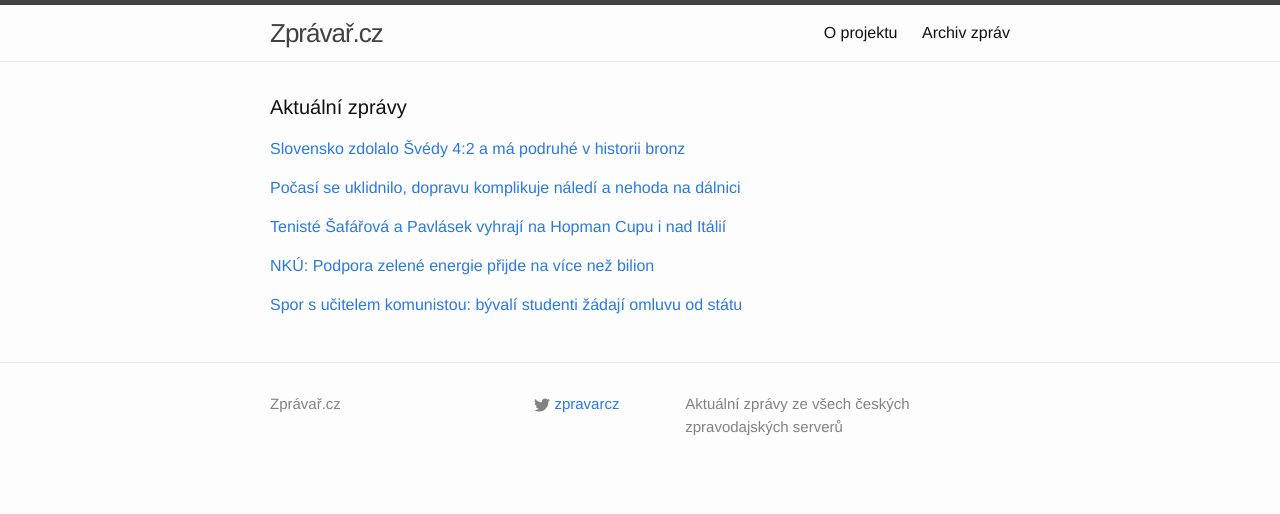
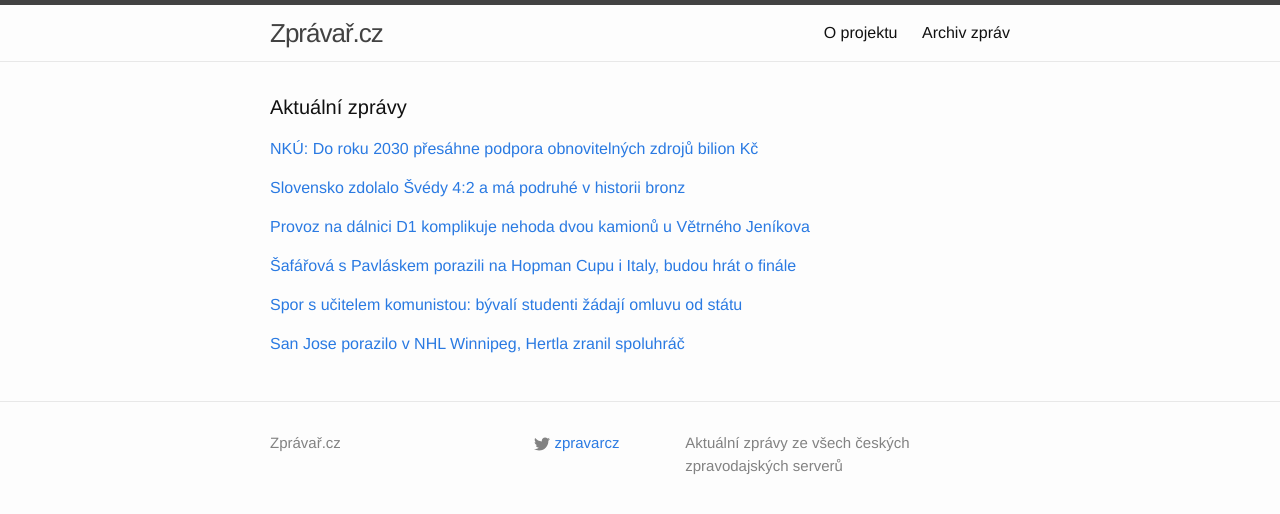
Before and after one commit to adliska/zpravar, a Jekyll site: the page built from index.html, in a window 1280 px wide. Shown: the top 514 px of the page. Built offline with Jekyll 4.4.1, drawn with Linux system fonts in a browser that asks for light colours.

Commit message:
zpravar news update

```diff
--- a/index.html
+++ b/index.html
@@ -5,8 +5,19 @@ layout: default
 <div class="home">
     <h1 class="page-heading">Aktuální zprávy</h1>
 
-<p><a href="javascript:;" onclick="toggle_visibility('zpravy0')">Slovensko zdolalo Švédy 4:2 a má podruhé v historii bronz</a></p>
+<p><a href="javascript:;" onclick="toggle_visibility('zpravy0')">NKÚ: Do roku 2030 přesáhne podpora obnovitelných zdrojů bilion Kč</a></p>
 <div id="zpravy0" style="display:none">
+<ul>
+<li><a href=http://www.financninoviny.cz/zpravodajstvi/zpravy/nku-do-roku-2030-presahne-podpora-obnovitelnych-zdroju-bilion-kc/1165331>NKÚ: Do roku 2030 přesáhne podpora obnovitelných zdrojů bilion Kč - www.financninoviny.cz</a></li>
+<li><a href=http://echo24.cz/a/iKsiw>Za zelenou elektřinu zaplatíme navíc přes bilion korun - echo24.cz</a></li>
+<li><a href=http://www.rozhlas.cz/_zprava/nku-naklady-na-obnovitelne-zdroje-elektriny-prevysi-do-roku-2030-bilion-korun--1439997>NKÚ: Náklady na obnovitelné zdroje elektřiny převýší do roku 2030 bilion korun - www.rozhlas.cz</a></li>
+<li><a href=http://www.ceskatelevize.cz/ct24/ekonomika/297235-nku-podpora-zelene-energie-prijde-na-vice-nez-bilion/>NKÚ: Podpora zelené energie přijde na více než bilion - www.ceskatelevize.cz</a></li>
+<li><a href=http://www.novinky.cz/ekonomika/357910-nku-podpora-zelene-elektriny-do-roku-2030-presahne-bilion-korun.html>NKÚ: Podpora zelené elektřiny do roku 2030 přesáhne bilión korun - www.novinky.cz</a></li>
+<li><a href=http://www.lidovky.cz/nku-do-roku-2030-presahne-podpora-obnovitelnych-zdroju-bilion-pl5-/zpravy-domov.aspx?c=A150106_075807_ln_domov_sk>Do roku 2030 přesáhne podpora obnovitelných zdrojů bilion, tvrdí NKÚ  - www.lidovky.cz</a></li>
+<li><a href=http://ekonomika.idnes.cz/fotovoltaika-00z-/ekonomika.aspx?c=A150106_071925_ekonomika_skr>NKÚ: Podpora zelené elektřiny vyjde Česko do roku 2030 na bilion korun - ekonomika.idnes.cz</a></li>
+</ul>
+</div><p><a href="javascript:;" onclick="toggle_visibility('zpravy1')">Slovensko zdolalo Švédy 4:2 a má podruhé v historii bronz</a></p>
+<div id="zpravy1" style="display:none">
 <ul>
 <li><a href=http://www.denik.cz/hokej/slovensko-zdolalo-svedy-4-2-a-ma-podruhe-v-historii-bronz-20150106.html>Slovensko zdolalo Švédy 4:2 a má podruhé v historii bronz - www.denik.cz</a></li>
 <li><a href=http://www.denik.cz/hokej/kanada-po-petiletem-pustu-vyhrala-ms-dvacitek-a-ma-16-titul-20150106.html>Kanada po pětiletém půstu vyhrála MS dvacítek a má 16. titul - www.denik.cz</a></li>
@@ -15,31 +26,25 @@ layout: default
 <li><a href=http://www.sportovninoviny.cz/zpravy/kanada-se-po-sesti-letech-dockala-zlata-porazila-rusko-5-4/1165295>Kanada se po šesti letech dočkala zlata, porazila Rusko 5:4 - www.sportovninoviny.cz</a></li>
 <li><a href=http://www.tyden.cz/rubriky/sport/hokej/slovenska-euforie-jejich-mladici-porazili-svedy-a-ziskali-bronz_329182.html>Slovenská euforie! Jejich mladíci porazili Švédy a získali bronz - www.tyden.cz</a></li>
 </ul>
-</div><p><a href="javascript:;" onclick="toggle_visibility('zpravy1')">Počasí se uklidnilo, dopravu komplikuje náledí a nehoda na dálnici</a></p>
-<div id="zpravy1" style="display:none">
+</div><p><a href="javascript:;" onclick="toggle_visibility('zpravy2')">Provoz na dálnici D1 komplikuje nehoda dvou kamionů u Větrného Jeníkova</a></p>
+<div id="zpravy2" style="display:none">
 <ul>
+<li><a href=http://www.denik.cz/z_domova/provoz-na-dalnici-d1-komplikuje-nehoda-dvou-kamionu-u-vetrneho-jenikova-20150106.html>Provoz na dálnici D1 komplikuje nehoda dvou kamionů u Větrného Jeníkova - www.denik.cz</a></li>
 <li><a href=http://zpravy.idnes.cz/pocasi-silnice-6-ledna-0tj-/domaci.aspx?c=A150106_072839_domaci_jpl>Počasí se uklidnilo, dopravu komplikuje náledí a nehoda na dálnici - zpravy.idnes.cz</a></li>
 <li><a href=http://www.ceskatelevize.cz/ct24/regiony/297234-dopravu-od-rana-komplikuji-nehody-i-kdyz-se-pocasi-zklidnilo/>Dopravu od rána komplikují nehody, i když se počasí zklidnilo - www.ceskatelevize.cz</a></li>
 <li><a href=http://www.ceskenoviny.cz/zpravy/zpravy/silnice-jsou-sjizdne-ridici-by-ale-meli-byt-opatrni/1165314>Silnice jsou sjízdné, řidiči by ale měli být opatrní - www.ceskenoviny.cz</a></li>
 <li><a href=http://www.novinky.cz/krimi/357909-nehoda-dvou-kamionu-blokuje-dalnici-d1-na-vysocine.html>Nehoda dvou kamiónů blokuje dálnici D1 na Vysočině - www.novinky.cz</a></li>
 <li><a href=http://www.ceskenoviny.cz/zpravy/zpravy/provoz-na-d1-ztezuje-nehoda-dvou-kamionu-u-vetrneho-jenikova/1165317>Provoz na D1 ztěžuje nehoda dvou kamionů u Větrného Jeníkova - www.ceskenoviny.cz</a></li>
 </ul>
-</div><p><a href="javascript:;" onclick="toggle_visibility('zpravy2')">Tenisté Šafářová a Pavlásek vyhrají na Hopman Cupu i nad Itálií</a></p>
-<div id="zpravy2" style="display:none">
+</div><p><a href="javascript:;" onclick="toggle_visibility('zpravy3')">Šafářová s Pavláskem porazili na Hopman Cupu i Italy, budou hrát o finále</a></p>
+<div id="zpravy3" style="display:none">
 <ul>
+<li><a href=http://www.rozhlas.cz/_zprava/safarova-s-pavlaskem-porazili-na-hopman-cupu-i-italy-budou-hrat-o-finale--1439993>Šafářová s Pavláskem porazili na Hopman Cupu i Italy, budou hrát o finále - www.rozhlas.cz</a></li>
 <li><a href=http://www.sportovninoviny.cz/zpravy/teniste-safarova-a-pavlasek-vyhraji-na-hopman-cupu-i-nad-italii/1165322>Tenisté Šafářová a Pavlásek vyhrají na Hopman Cupu i nad Itálií - www.sportovninoviny.cz</a></li>
 <li><a href=http://sport.idnes.cz/safarova-s-pavlaskem-si-zahraji-o-finale-hopman-cupu-v-perthu-zdolali-i-italii-186-/tenis.aspx?c=A150106_055305_tenis_vis>Šafářová s Pavláskem si zahrají o finále Hopman Cupu, v Perthu zdolali i Itálii - sport.idnes.cz</a></li>
 <li><a href=http://sport.aktualne.cz/safarova-s-pavlaskem-dal-zari-nad-italii-vyhrali-dvouhry/r~9bae6198956d11e4a7d8002590604f2e/>Šafářová s Pavláskem dál září. Nad Itálií vyhráli dvouhry - sport.aktualne.cz</a></li>
 <li><a href=http://sport.idnes.cz/cesti-teniste-si-na-hopman-cupu-v-perthu-poradili-i-s-italii-p4m-/tenis.aspx?c=A150106_055305_tenis_vis>Šafářová s Pavláskem si zahrají o finále Hopman Cupu, v Perthu zdolali i Itálii - sport.idnes.cz</a></li>
 <li><a href=http://sport.idnes.cz/safarova-na-hopman-cupu-vali-v-perthu-zdolala-i-italku-pennettaovou-112-/tenis.aspx?c=A150106_055305_tenis_vis>Šafářová na Hopman Cupu válí, v Perthu zdolala i Italku Pennettaovou - sport.idnes.cz</a></li>
-</ul>
-</div><p><a href="javascript:;" onclick="toggle_visibility('zpravy3')">NKÚ: Podpora zelené energie přijde na více než bilion</a></p>
-<div id="zpravy3" style="display:none">
-<ul>
-<li><a href=http://www.ceskatelevize.cz/ct24/ekonomika/297235-nku-podpora-zelene-energie-prijde-na-vice-nez-bilion/>NKÚ: Podpora zelené energie přijde na více než bilion - www.ceskatelevize.cz</a></li>
-<li><a href=http://www.novinky.cz/ekonomika/357910-nku-podpora-zelene-elektriny-do-roku-2030-presahne-bilion-korun.html>NKÚ: Podpora zelené elektřiny do roku 2030 přesáhne bilión korun - www.novinky.cz</a></li>
-<li><a href=http://www.lidovky.cz/nku-do-roku-2030-presahne-podpora-obnovitelnych-zdroju-bilion-pl5-/zpravy-domov.aspx?c=A150106_075807_ln_domov_sk>Do roku 2030 přesáhne podpora obnovitelných zdrojů bilion, tvrdí NKÚ  - www.lidovky.cz</a></li>
-<li><a href=http://ekonomika.idnes.cz/fotovoltaika-00z-/ekonomika.aspx?c=A150106_071925_ekonomika_skr>NKÚ: Podpora zelené elektřiny vyjde Česko do roku 2030 na bilion korun - ekonomika.idnes.cz</a></li>
 </ul>
 </div><p><a href="javascript:;" onclick="toggle_visibility('zpravy4')">Spor s učitelem komunistou: bývalí studenti žádají omluvu od státu </a></p>
 <div id="zpravy4" style="display:none">
@@ -48,4 +53,11 @@ layout: default
 <li><a href=http://domaci.ihned.cz/c1-63339370-studenti-architektury-kteri-25-let-cekali-na-soud-chteji-od-statu-omluvu>Studenti architektury, kteří 25 let čekali na soud, chtějí od státu omluvu - domaci.ihned.cz</a></li>
 <li><a href=http://www.ceskenoviny.cz/zpravy/zpravy/mfd-studenti-popotahovani-soudy-za-revoluci-chteji-omluvu-statu/1165293>MfD: Studenti popotahovaní soudy za revoluci chtějí omluvu státu - www.ceskenoviny.cz</a></li>
 </ul>
+</div><p><a href="javascript:;" onclick="toggle_visibility('zpravy5')">San Jose porazilo v NHL Winnipeg, Hertla zranil spoluhráč</a></p>
+<div id="zpravy5" style="display:none">
+<ul>
+<li><a href=http://www.sportovninoviny.cz/zpravy/san-jose-porazilo-v-nhl-winnipeg-hertla-zranil-spoluhrac/1165332>San Jose porazilo v NHL Winnipeg, Hertla zranil spoluhráč - www.sportovninoviny.cz</a></li>
+<li><a href=http://hokej.idnes.cz/frolik-mel-jednu-asistenci-d03-/nhl.aspx?c=A150106_071642_nhl_Mkr>Frolík měl jednu asistenci, Hertl po zásahu pukem do obličeje nedohrál - hokej.idnes.cz</a></li>
+<li><a href=http://sport.aktualne.cz/video-hertl-mel-smulu-spoluhrac-ho-trefil-pukem-a-nedohral/r~bca80364956711e4a7d8002590604f2e/>VIDEO Hertl měl smůlu. Spoluhráč ho trefil pukem a nedohrál - sport.aktualne.cz</a></li>
+</ul>
 </div></div>
```
